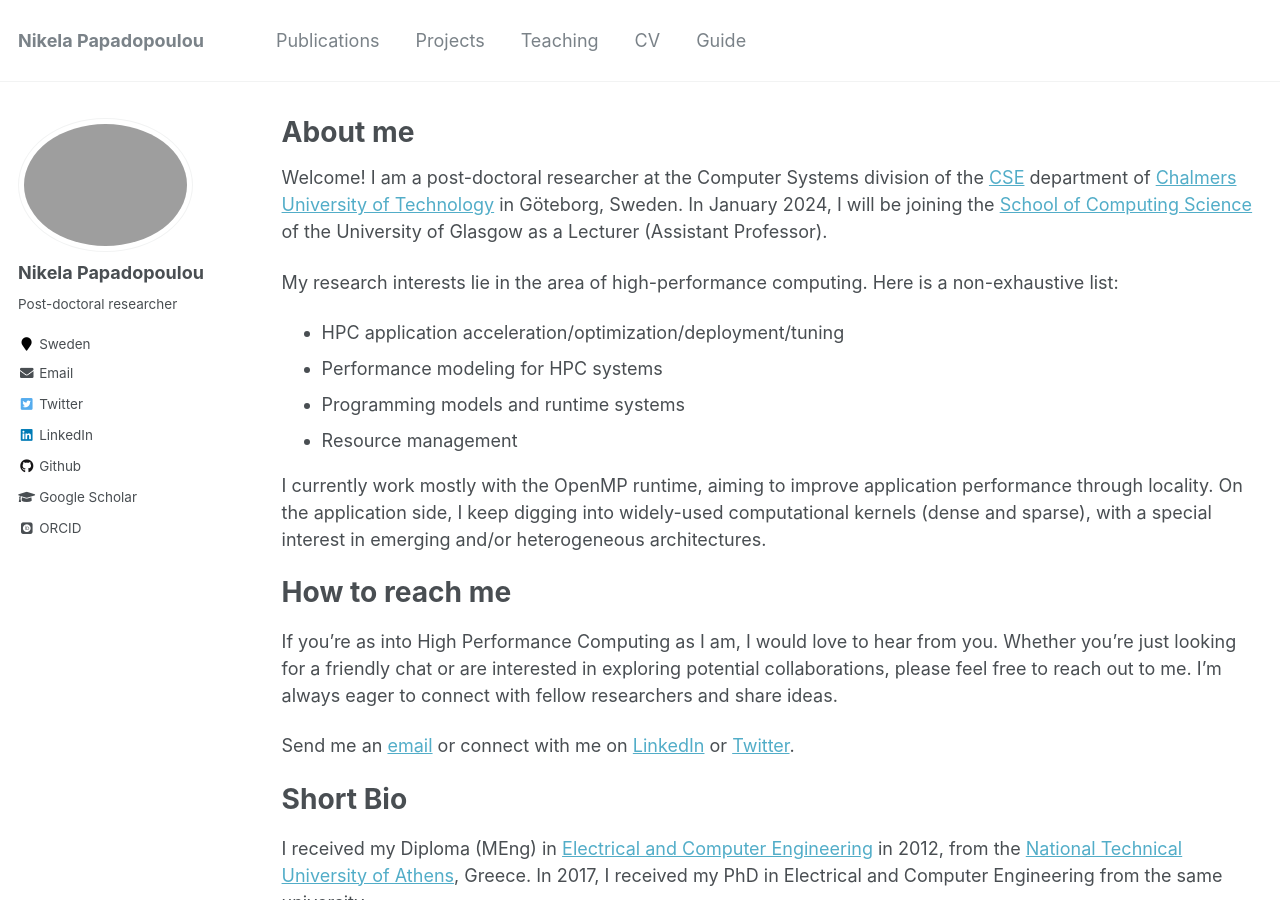
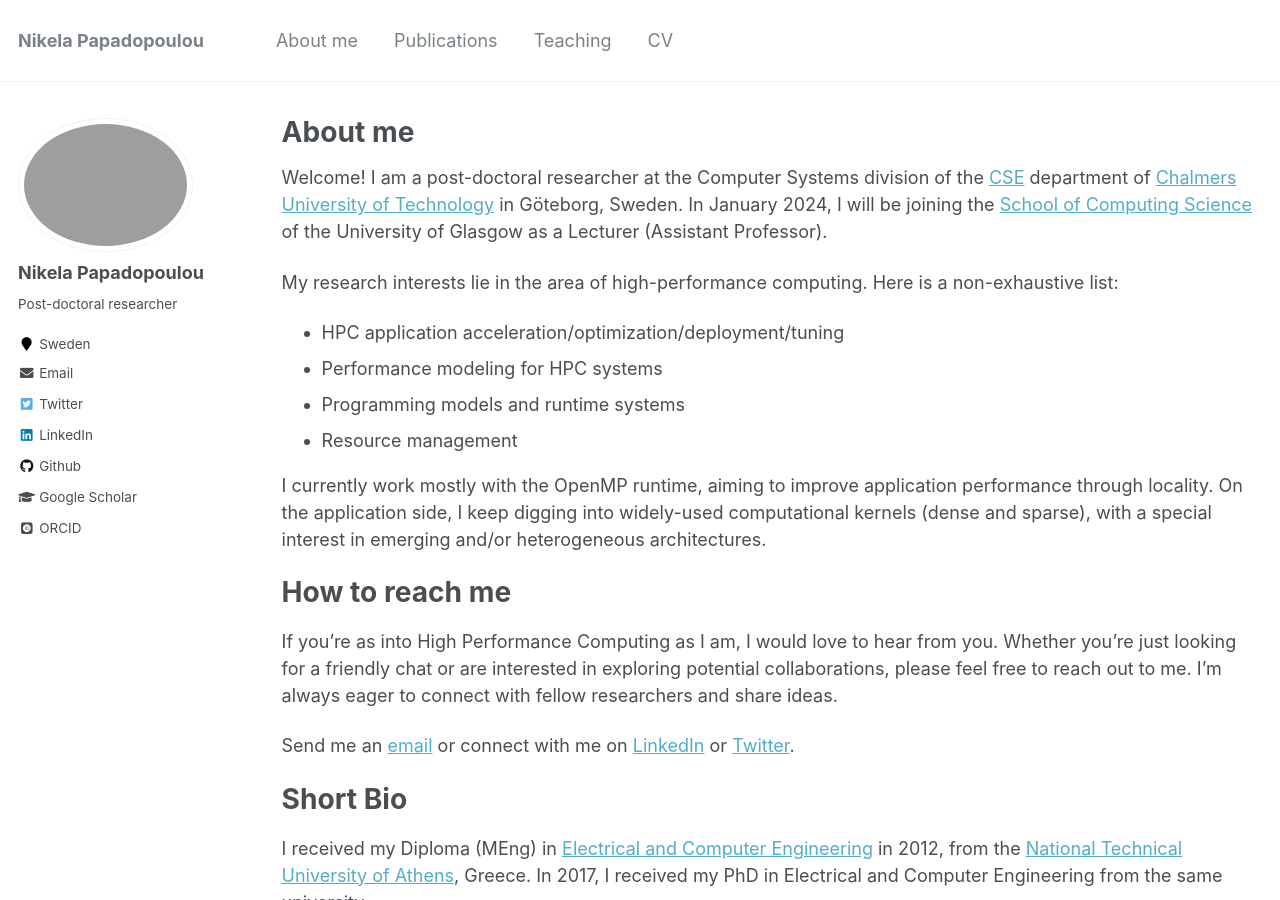
Before and after one commit to nikela/nikela.github.io, a Jekyll site: the page built from _pages/about.md, in a window 1280 px wide and 900 px high. Built offline with Jekyll 4.4.1, drawn with Linux system fonts in a browser that asks for light colours; some web fonts are replaced.

Commit message:
Fix visible pages in menu

```diff
--- a/_data/navigation.yml
+++ b/_data/navigation.yml
@@ -1,17 +1,13 @@
 # main links links
 main:
+  - title: "About me"
+    url: /
+
   - title: "Publications"
     url: /publications/
-
-  - title: "Projects"
-    url: /talks/
 
   - title: "Teaching"
     url: /teaching/
 
   - title: "CV"
     url: /cv/
-
-#TODO: remove
-  - title: "Guide"
-    url: /markdown/
```
